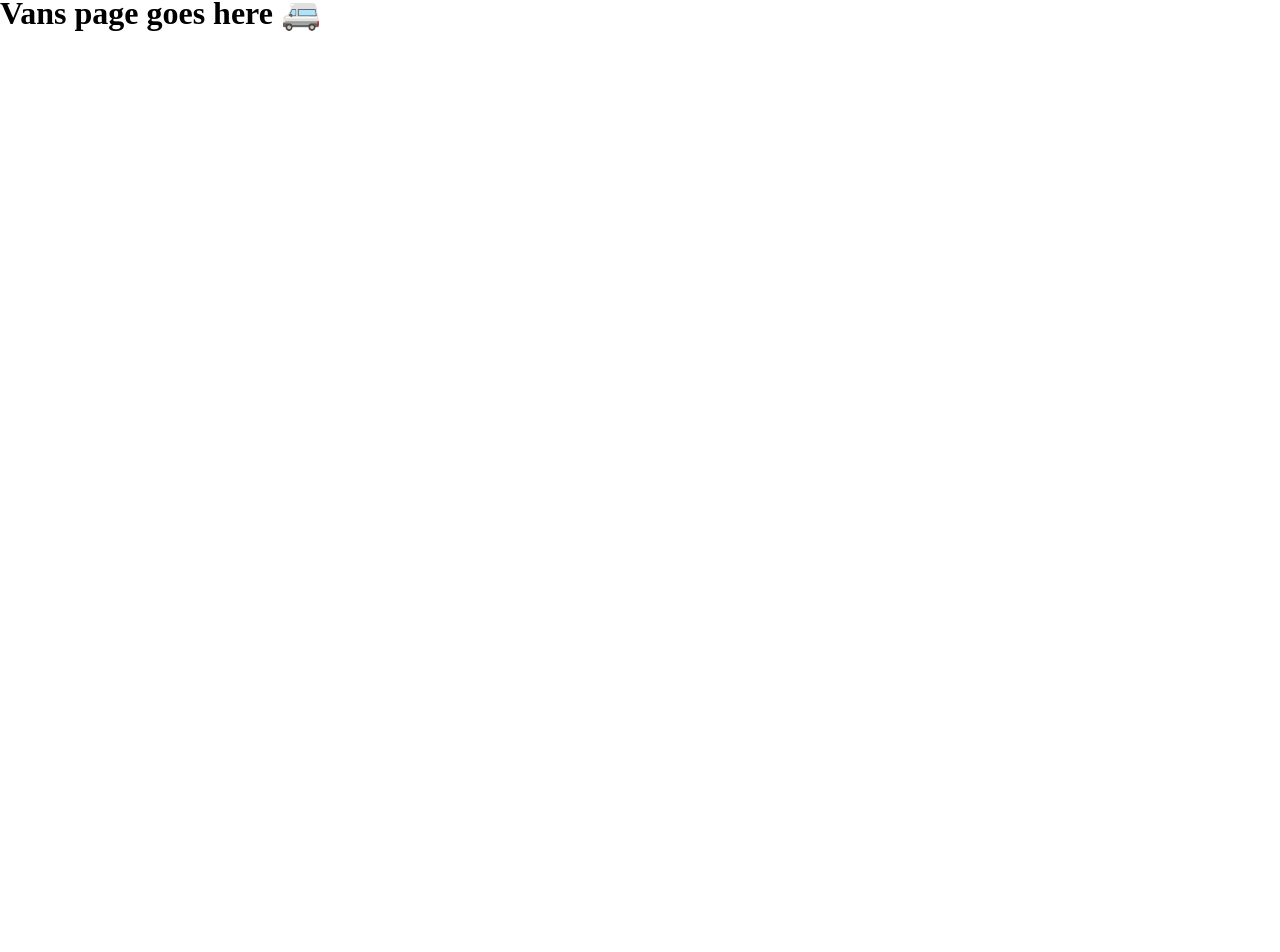
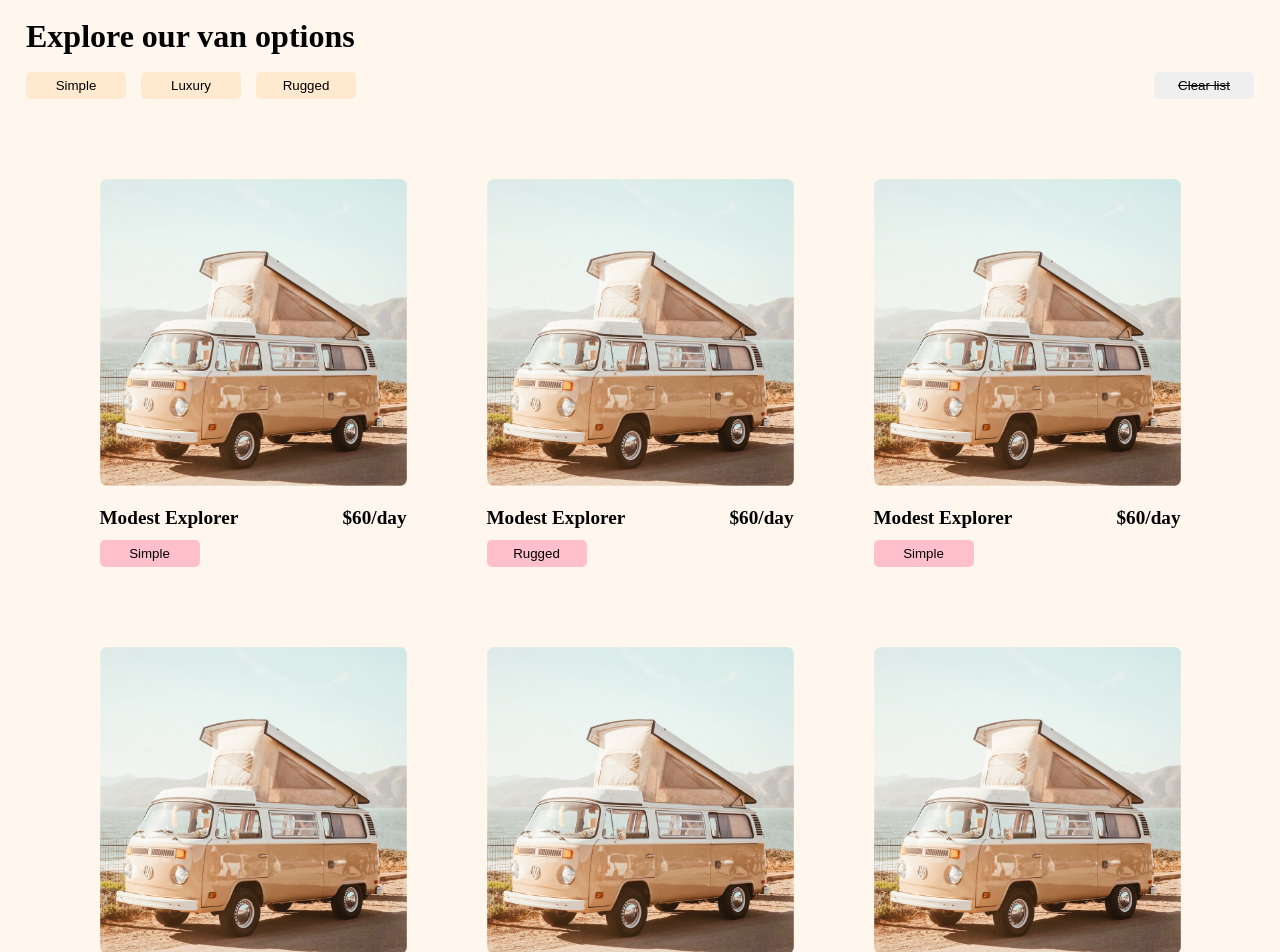
Before and after one commit to sanjeevshah1/Vans-Life-Project, a React (Vite) app: page /home/vans in a window 1280 px wide. Shown: the part 118-1070 px from the top of the page. Before the commit the page ends 800 px from the top, so only its background shows below. Built offline with nearby package versions, Linux system fonts and the light colour scheme.

Commit message:
updated Vans page

```diff
--- a/src/App.css
+++ b/src/App.css
@@ -11,6 +11,7 @@ html, body{
   width: 100%;
   height: 100%;
   font-size: 16px;
+  background-color: #FFF7ED;
 }
 button{
   border: none;
@@ -40,8 +41,6 @@ button{
   padding-left: 1.625em;
   padding-right: 1.625em;
   justify-content: space-between;
-  background-color: #FFF7ED;
-;
 }
 
 #logo{
@@ -150,6 +149,68 @@ line-height: 30px;
   height: 3em;
   border-radius: 10px;
 }
+
+/* Vans Page CSS */
+.vans-container{
+  padding: 1.625em;
+}
+.actual-van-container{
+  display: flex;
+  justify-content: center;
+  width: 100%;
+  overflow: visible;
+  flex-wrap: wrap;
+}
+.van{
+  width: 25%;
+  margin: 40px;
+}
+.van img{
+  margin-bottom: 15px;
+}
+.vans-container h2{
+  font-size: 2rem;
+  font-weight: 700;
+  line-height: 2rem;
+  margin-bottom: 20px;
+}
+.item-money{
+  display: flex;
+  justify-content: space-between;
+}
+.item-money > p{
+font-size: 1.2rem;
+font-weight: 600;
+line-height: 1.8em;
+}
+.buttons{
+  column-gap: 15px;
+  margin-right: auto;
+  margin-bottom: 40px;
+}
+.buttons button{
+  background: #FFEAD0;
+  height: 2em;
+  width: 7.5em;
+  font-weight: 500;
+  border-radius: 5px;
+}
+.van button{
+  margin-top: 5px;
+  background: pink;
+  height: 2em;
+  width: 7.5em;
+  font-weight: 500;
+  border-radius: 5px;
+}
+#clear{
+  text-decoration: line-through;
+  height: 2em;
+  width: 7.5em;
+  font-weight: 500;
+  border-radius: 5px;
+}
+
 @media screen and (max-width: 675px) {
   .about-container{
     align-items: center;
--- a/src/Pages/Vans.tsx
+++ b/src/Pages/Vans.tsx
@@ -1,7 +1,68 @@
-
+import "./../App.css"
+import van from "./../assets/van.png"
 const Vans = () => {
   return (
-    <h1>Vans page goes here 🚐</h1>
+   <div className="vans-container">
+      <h2>Explore our van options</h2>
+      <div className="filters flex">
+            <div className="buttons flex">
+              <button>Simple</button>
+              <button>Luxury</button>
+              <button>Rugged</button>
+            </div>
+            <button id="clear">Clear list</button>
+          </div>
+      <div className="actual-van-container">
+        <div className="van">
+          <img src={van} alt="" />
+          <div className="item-money">
+            <p>Modest Explorer</p>
+            <p>$60/day</p>
+          </div>
+          <button>Simple</button>
+        </div>
+        <div className="van">
+          <img src={van} alt="" />
+          <div className="item-money">
+            <p>Modest Explorer</p>
+            <p>$60/day</p>
+          </div>
+          <button>Rugged</button>
+        </div>
+        <div className="van">
+          <img src={van} alt="" />
+          <div className="item-money">
+            <p>Modest Explorer</p>
+            <p>$60/day</p>
+          </div>
+          <button>Simple</button>
+        </div>
+        <div className="van">
+          <img src={van} alt="" />
+          <div className="item-money">
+            <p>Modest Explorer</p>
+            <p>$60/day</p>
+          </div>
+          <button>Luxury</button>
+        </div>
+        <div className="van">
+          <img src={van} alt="" />
+          <div className="item-money">
+            <p>Modest Explorer</p>
+            <p>$60/day</p>
+          </div>
+          <button>Simple</button>
+        </div>
+        <div className="van">
+          <img src={van} alt="" />
+          <div className="item-money">
+            <p>Modest Explorer</p>
+            <p>$60/day</p>
+          </div>
+          <button>Luxury</button>
+        </div>
+      </div>
+   </div>
   )
 }
 
```
Also changed, not shown: src/assets/van.png (added).
